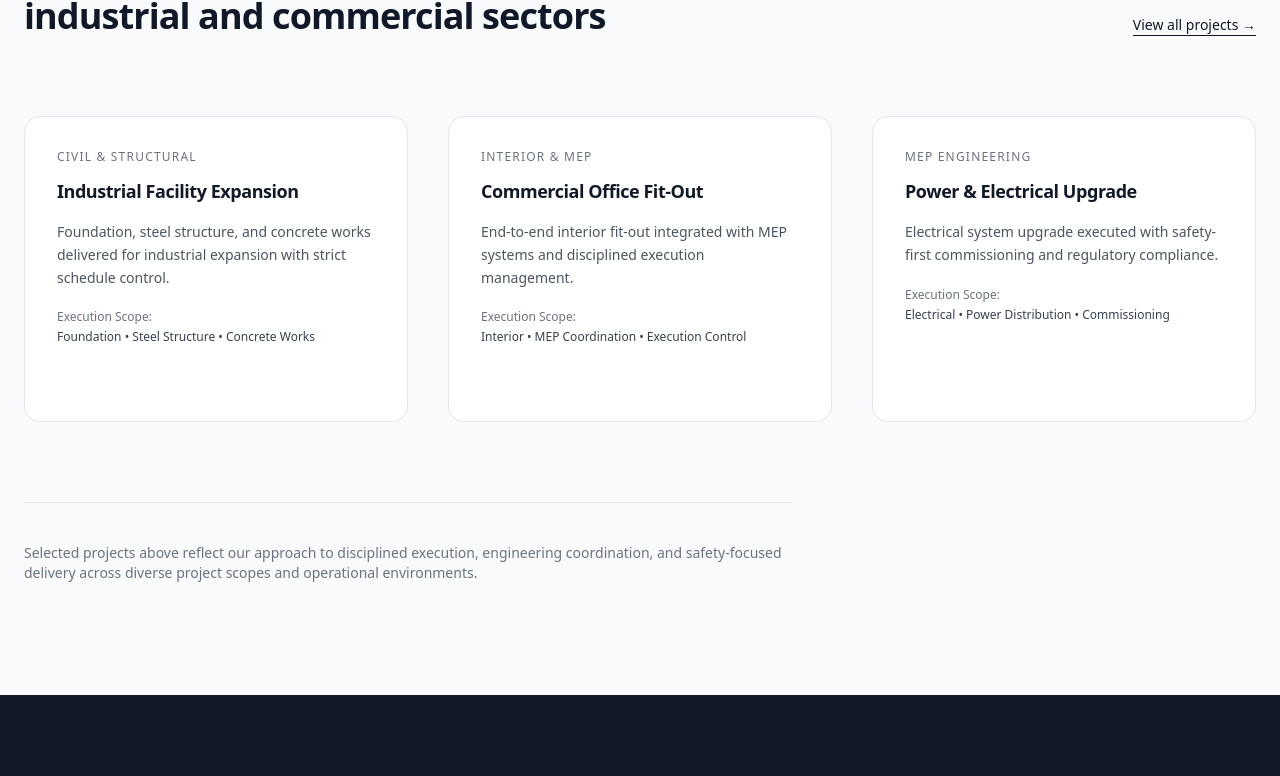
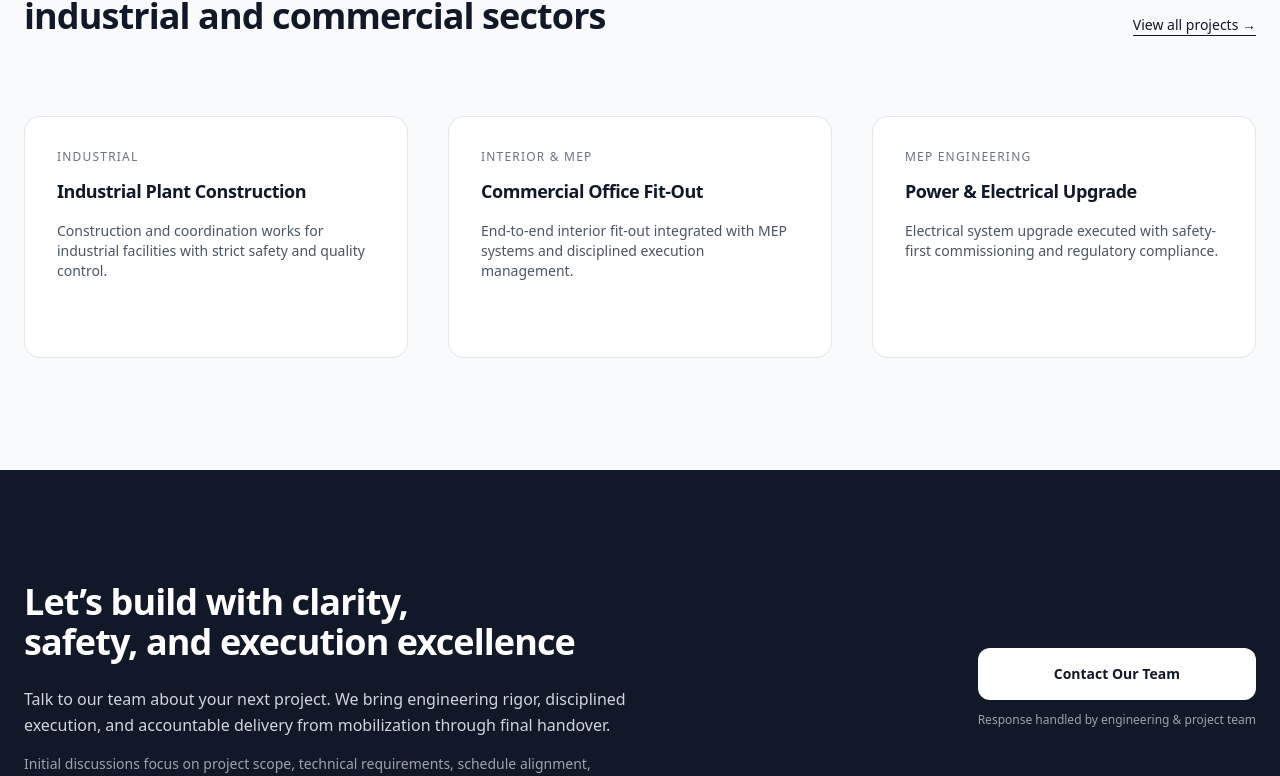
Before and after one commit to herlan-syihabudin/Bhaskara, a Next.js app: page / in a window 1280 px wide. Shown: the part 3655-4431 px from the top of the page. Built offline with nearby package versions, Linux system fonts and the light colour scheme.

Commit message:
Update FeaturedProjects.tsx

```diff
--- a/components/home/FeaturedProjects.tsx
+++ b/components/home/FeaturedProjects.tsx
@@ -1,39 +1,14 @@
 import Link from "next/link";
-
-const projects = [
-  {
-    slug: "industrial-facility-expansion",
-    title: "Industrial Facility Expansion",
-    category: "Civil & Structural",
-    desc: "Foundation, steel structure, and concrete works delivered for industrial expansion with strict schedule control.",
-    scope: "Foundation • Steel Structure • Concrete Works",
-  },
-  {
-    slug: "commercial-office-fit-out",
-    title: "Commercial Office Fit-Out",
-    category: "Interior & MEP",
-    desc: "End-to-end interior fit-out integrated with MEP systems and disciplined execution management.",
-    scope: "Interior • MEP Coordination • Execution Control",
-  },
-  {
-    slug: "power-electrical-upgrade",
-    title: "Power & Electrical Upgrade",
-    category: "MEP Engineering",
-    desc: "Electrical system upgrade executed with safety-first commissioning and regulatory compliance.",
-    scope: "Electrical • Power Distribution • Commissioning",
-  },
-];
+import { projects } from "@/lib/projectsData";
 
 export default function FeaturedProjects() {
   return (
     <section className="bg-gray-50">
       <div className="container-bbm py-28">
 
-        {/* HEADER */}
         <div className="flex flex-col gap-6 lg:flex-row lg:items-end lg:justify-between">
           <div className="max-w-2xl">
             <span className="badge">SELECTED PROJECTS</span>
-
             <h2 className="mt-4">
               Delivering results across
               <span className="block">industrial and commercial sectors</span>
@@ -48,35 +23,21 @@ export default function FeaturedProjects() {
           </Link>
         </div>
 
-        {/* PROJECT GRID */}
         <div className="mt-20 grid gap-10 md:grid-cols-2 lg:grid-cols-3">
           {projects.map((p) => (
             <Link
               key={p.slug}
               href={`/projects/${p.slug}`}
-              aria-label={`View project ${p.title}`}
               className="card p-8 flex flex-col group
-                         transition hover:shadow-md hover:-translate-y-0.5
-                         cursor-pointer"
+                         transition hover:shadow-md hover:-translate-y-0.5"
             >
               <span className="text-xs tracking-widest text-gray-500 uppercase">
                 {p.category}
               </span>
 
-              <h3 className="mt-3 text-lg">
-                {p.title}
-              </h3>
+              <h3 className="mt-3 text-lg">{p.title}</h3>
 
-              <p className="mt-4 text-sm leading-relaxed">
-                {p.desc}
-              </p>
-
-              <div className="mt-5 text-xs text-gray-500">
-                Execution Scope:
-                <span className="block mt-1 text-gray-700">
-                  {p.scope}
-                </span>
-              </div>
+              <p className="mt-4 text-sm">{p.desc}</p>
 
               <div className="mt-auto pt-6 text-sm font-medium text-gray-900
                               opacity-0 group-hover:opacity-100 transition">
@@ -85,15 +46,6 @@ export default function FeaturedProjects() {
             </Link>
           ))}
         </div>
-
-        {/* DELIVERY STATEMENT */}
-        <div className="mt-20 max-w-3xl border-t border-gray-200 pt-10">
-          <p className="text-sm text-gray-500">
-            Selected projects above reflect our approach to disciplined execution,
-            engineering coordination, and safety-focused delivery across diverse
-            project scopes and operational environments.
-          </p>
-        </div>
       </div>
     </section>
   );
```
